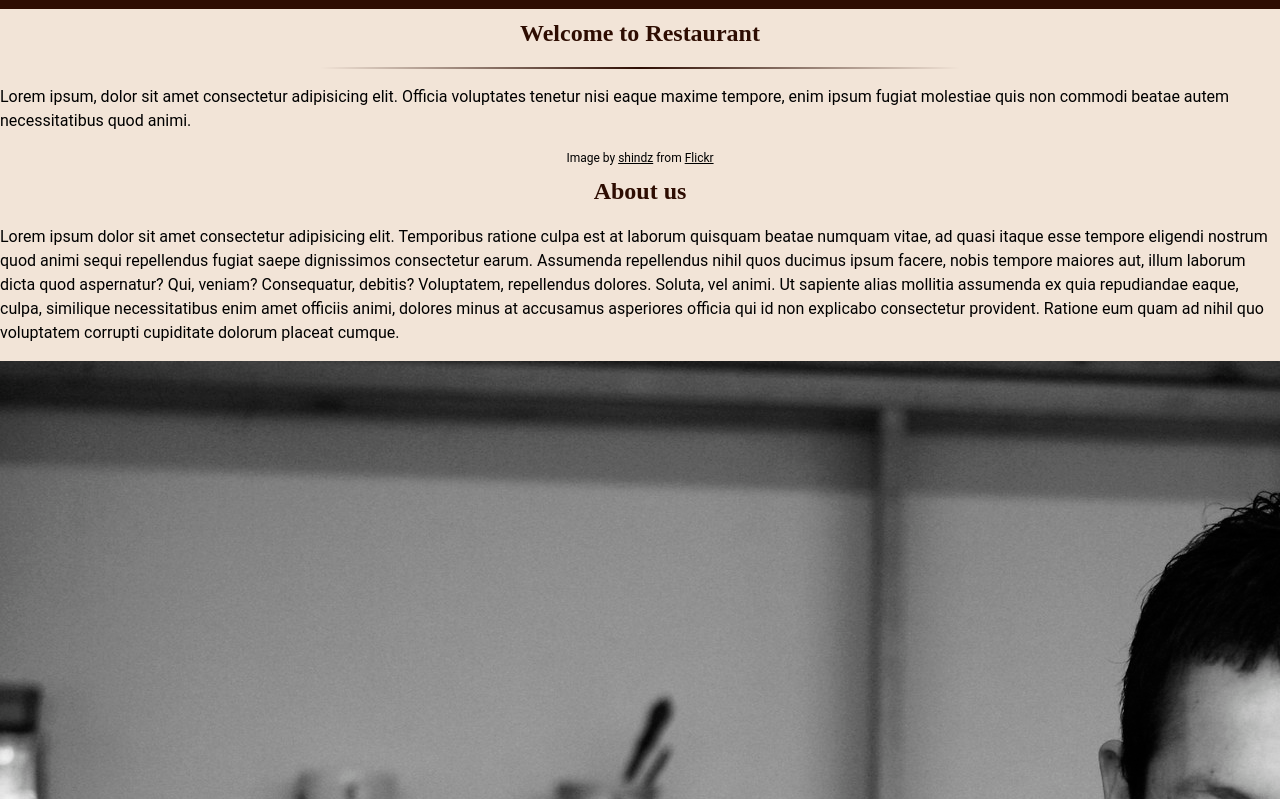
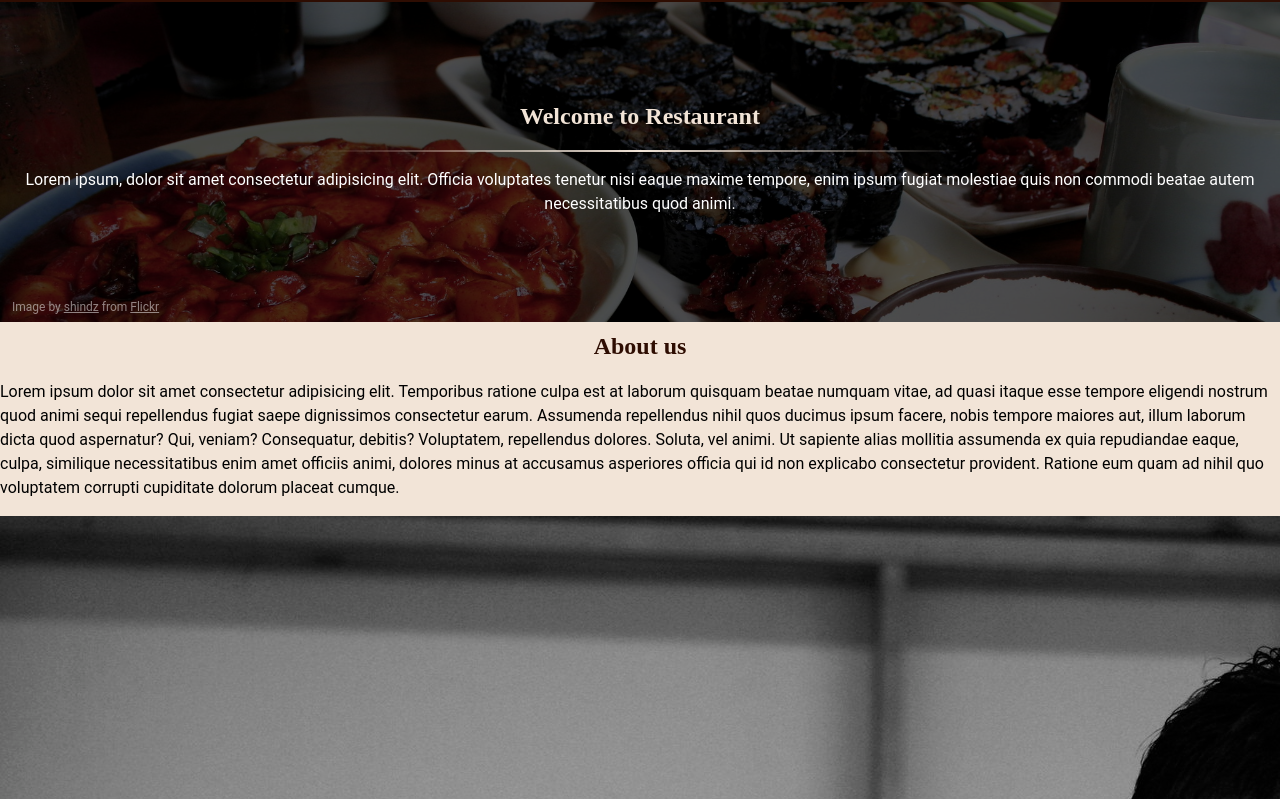
Before and after one commit to z-rayc/generic-restaurant-website, a plain HTML site: page index.html in a window 1280 px wide. Shown: the part 71-870 px from the top of the page. Drawn offline with Linux system fonts and the light colour scheme.

Commit message:
Add styles to banner

```diff
--- a/css/main.css
+++ b/css/main.css
@@ -152,7 +152,49 @@ nav a:hover::before {
 .logo {
     height: 3em;
     width: auto;
-    margin: 0.5em;
     border-radius: 50%;
-    display: block;
 }
+
+/* Banner */
+.banner-container {
+    width: 100%;
+    height: 20rem;
+    position: relative;
+    display: flex;
+    justify-content: center;
+    align-items: center;
+
+    background: rgba(var(--clr-neutral-1), 0.7) url(../images/banner.jpg);
+    background-size: cover;
+    background-position: 50% 25%;
+}
+
+.banner-text > hr {
+    background: linear-gradient(to right, rgba(var(--clr-primary-2), 0), rgba(var(--clr-primary-2), 1), rgba(var(--clr-primary-2), 0));
+}
+
+.banner-text > h1 {
+    color: rgb(var(--clr-primary-2));
+}
+
+.banner-text > p {
+    color: rgb(var(--clr-neutral-2));
+    text-align: center;
+}
+
+.img-overlay {
+    background-blend-mode: darken;
+}
+
+.banner-container > figcaption,
+.banner-container > figcaption > a {
+    color: rgba(var(--clr-neutral-2), 0.5);
+}
+
+.banner-container > figcaption {
+    position: absolute;
+    bottom: 0;
+    left: 0;
+}
+
+}
```
